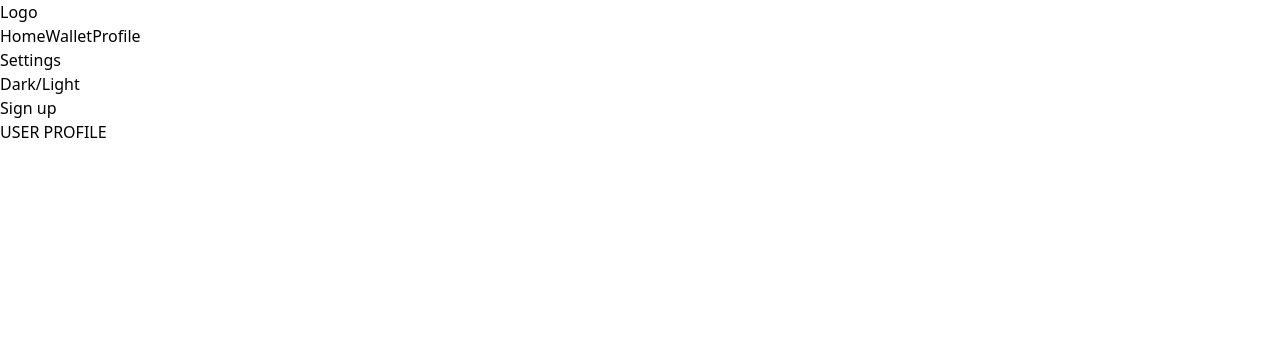
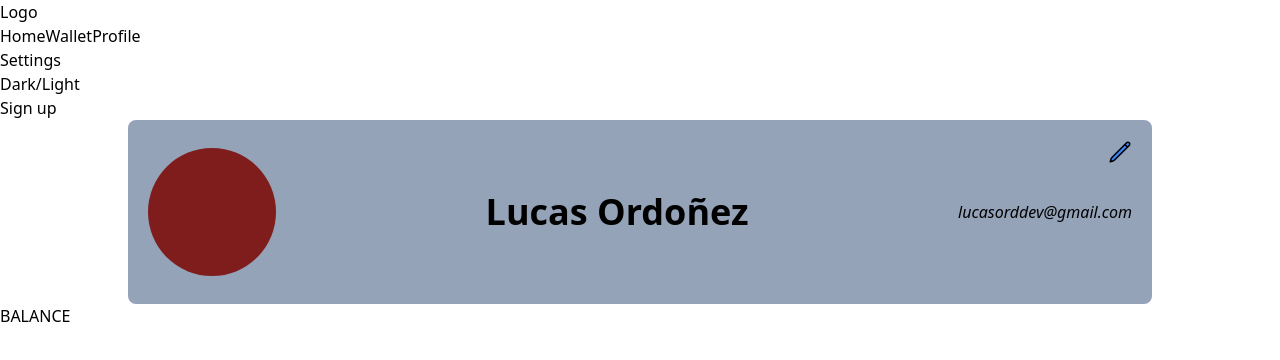
Before and after one commit to lautaroRocha/devCoin-front, a React (Vite) app: page /user in a window 1280 px wide. Shown: the top 360 px of the page. Built offline with nearby package versions, Linux system fonts and the light colour scheme.

Commit message:
user profile html and basic styling

```diff
--- a/src/components/UserProfile/UserProfile.jsx
+++ b/src/components/UserProfile/UserProfile.jsx
@@ -1,10 +1,20 @@
 import React from 'react';
+import {Balance} from '../../components'
 
 const UserProfile = () => {
     return (
-        <div>
-            USER PROFILE
+        <>
+        <div className='flex flex-col bg-slate-400 justify-between	rounded-lg items-center gap-6 mx-auto py-7 md:flex-row w-4/5 relative' >
+            <div className='w-32 h-32 bg-red-900 rounded-full ml-5' />
+            <h1 className='font-extrabold text-4xl'>Lucas Ordoñez</h1>
+            <span className='mr-5 italic text-base'>lucasorddev@gmail.com</span>
+                <svg xmlns="http://www.w3.org/2000/svg" fill="none" viewBox="0 0 24 24" strokeWidth={1.5} stroke="currentColor" className="w-6 h-6 fill-blue-500 absolute top-5 right-5 hover:cursor-pointer	">
+    <path strokeLinecap="round" strokeLinejoin="round" d="M16.862 4.487l1.687-1.688a1.875 1.875 0 112.652 2.652L6.832 19.82a4.5 4.5 0 01-1.897 1.13l-2.685.8.8-2.685a4.5 4.5 0 011.13-1.897L16.863 4.487zm0 0L19.5 7.125" />
+    </svg>
+
         </div>
+        <Balance />
+        </>
     );
 }
 
```
